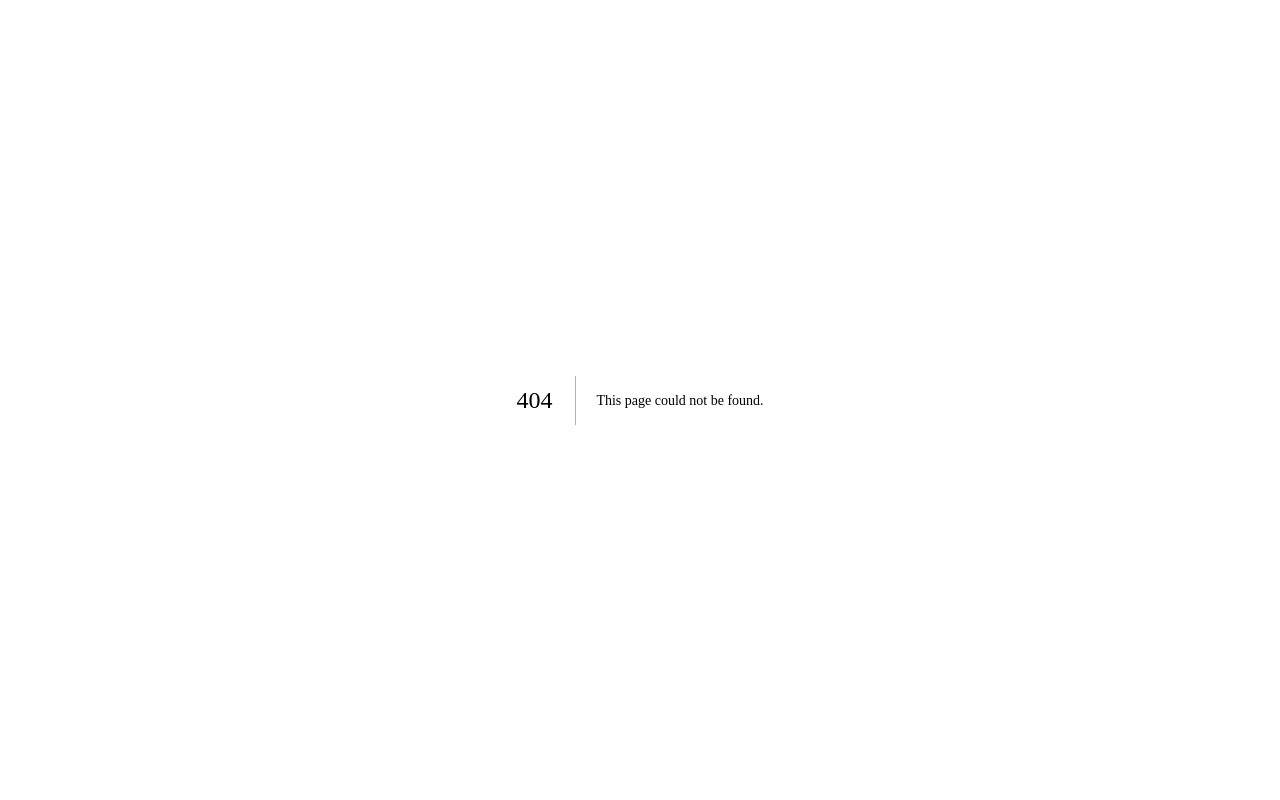
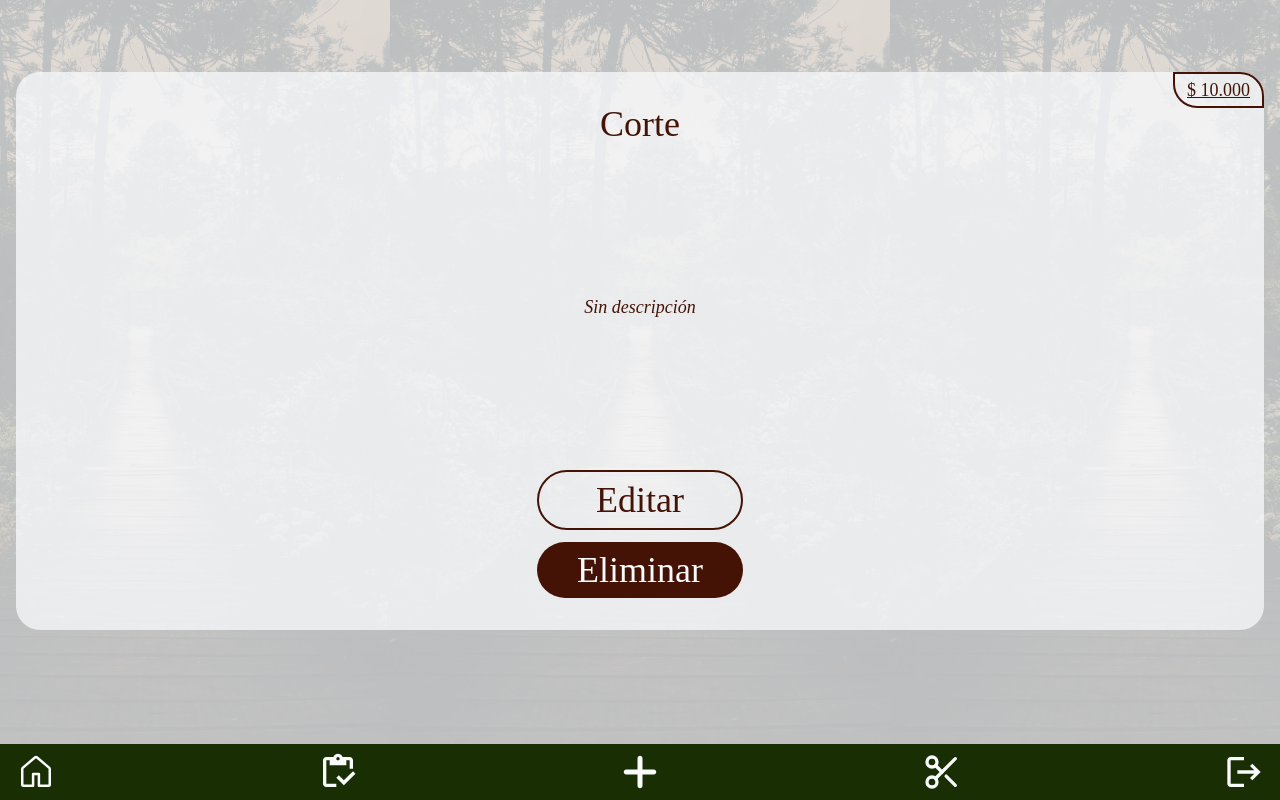
Before and after one commit to La-Galeria/la-galeria-app, a Next.js app: page /servicios/1 in a window 1280 px wide. Before the commit this address had no page. Built offline with nearby package versions, Linux system fonts and the light colour scheme.

Commit message:
feat: create elementView component

```diff
--- /dev/null
+++ b/src/app/(app)/servicios/[id]/page.tsx
@@ -0,0 +1,5 @@
+import ElementView from "@/components/molecules/elementView";
+
+export default function Page() {
+  return <ElementView name="Corte" price={10000} />
+}
--- /dev/null
+++ b/src/components/molecules/elementView.tsx
@@ -0,0 +1,34 @@
+import PriceTag from "../atoms/priceTag"
+import PrimaryButton from "../molecules/primaryButton"
+import SecondaryButton from "../molecules/secondaryButton"
+
+interface ElementViewProps {
+  name: string,
+  description?: string | null,
+  price?: number | undefined
+}
+export default function ElementView({ name, description, price }: ElementViewProps) {
+  const descriptionToShow = description ?? "Sin descripción";
+
+  return (
+    <div className="bg-slate-50/75 rounded-3xl relative p-8 my-14 h-9/12">
+      {price && <PriceTag price={price} />}
+      <div className="flex flex-col justify-between items-center h-full">
+        <h2>{name}</h2>
+        <p className="text-center text-lg apply-italic">{descriptionToShow}</p>
+        <div className="flex flex-col justify-center gap-3">
+          <SecondaryButton>
+            <h2>
+              Editar
+            </h2>
+          </SecondaryButton>
+          <PrimaryButton>
+            <h2>
+              Eliminar
+            </h2>
+          </PrimaryButton>
+        </div>
+      </div>
+    </div>
+  )
+}
```
